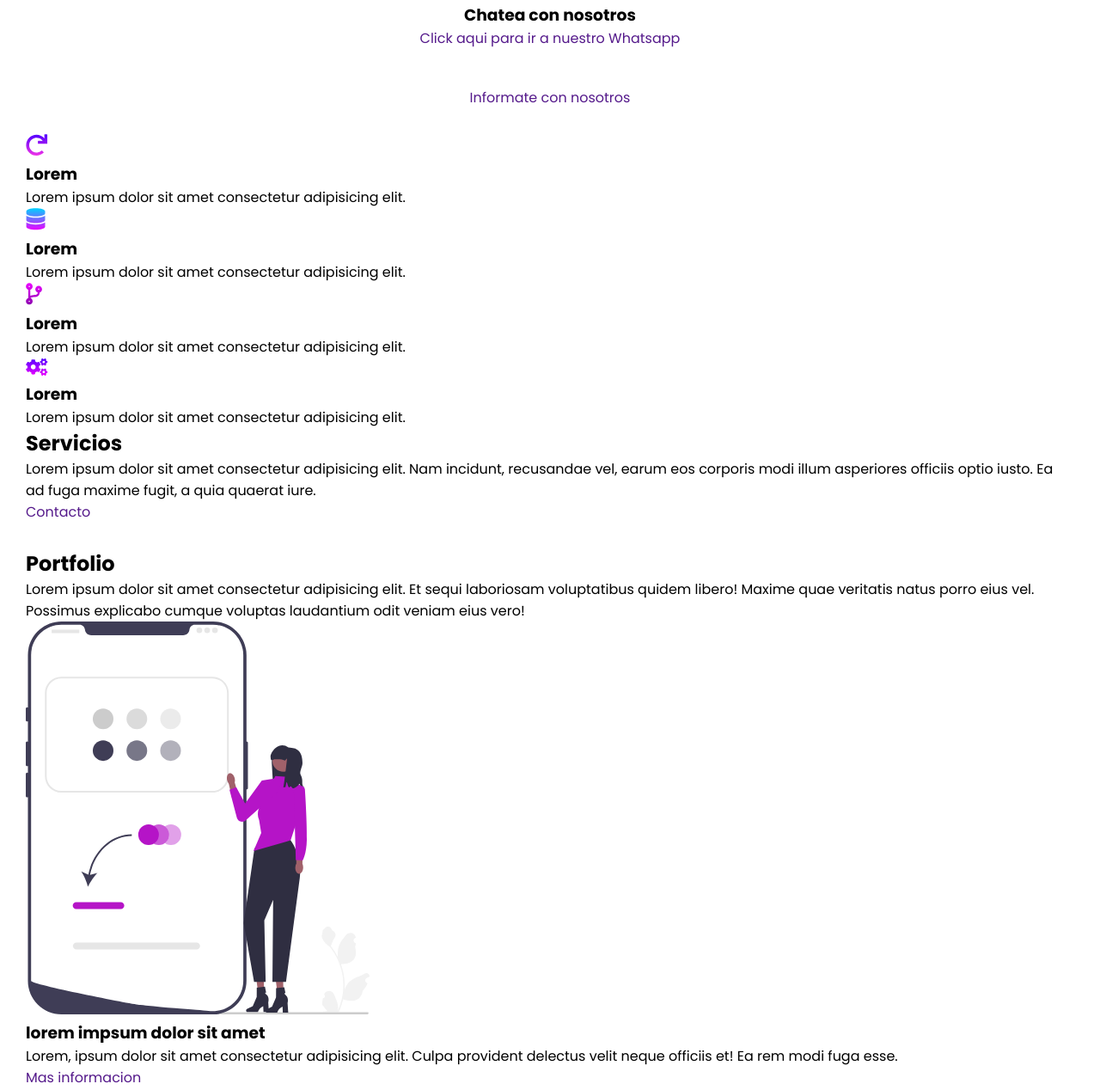
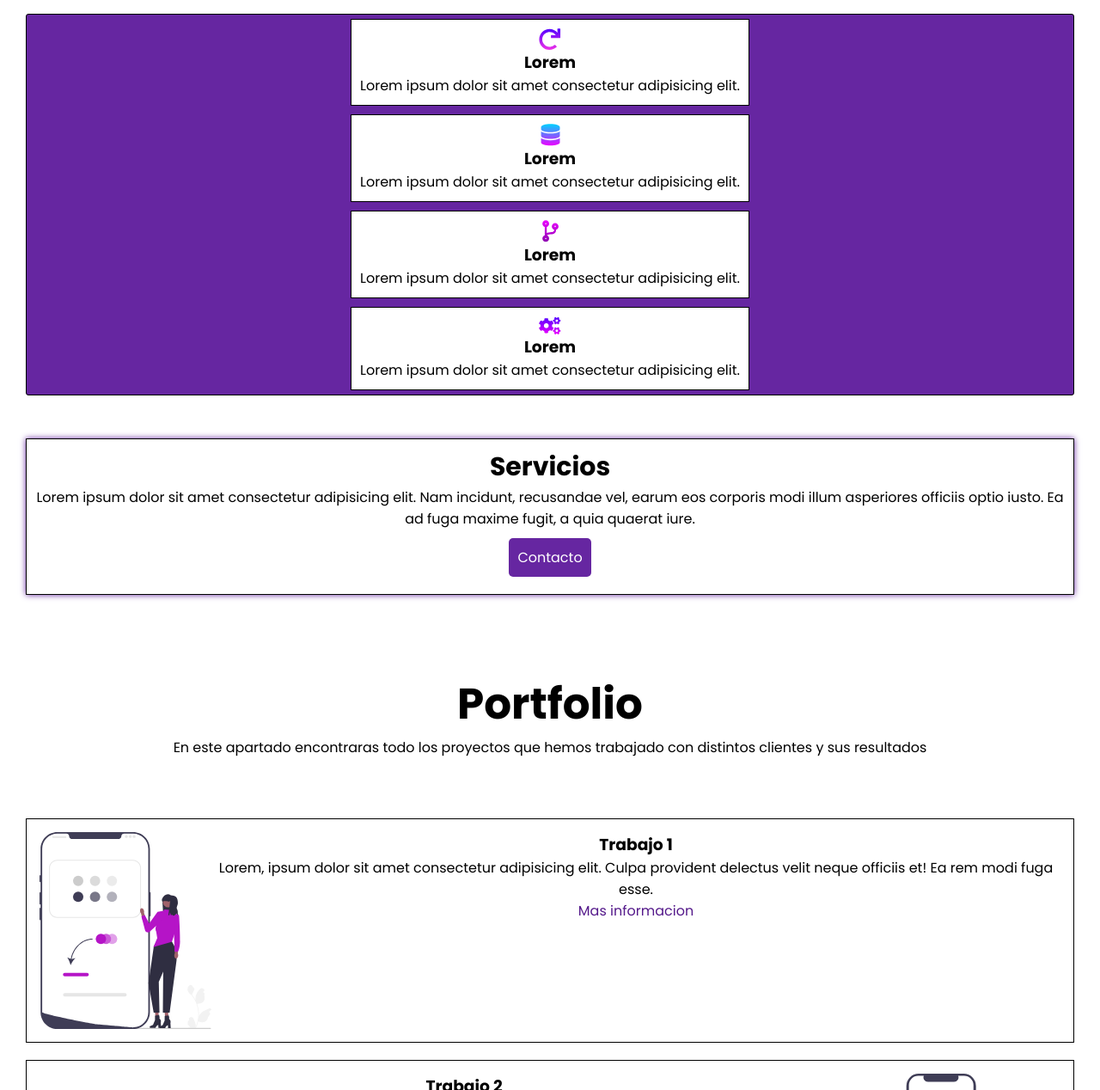
Before and after one commit to ImanolSayago/pagina-tecnologia, a plain HTML site: page index.html in a window 1280 px wide. Shown: the part 1532-2800 px from the top of the page at 86% size. Drawn offline with Linux system fonts and the light colour scheme.

Commit message:
semiterminado-mobile

```diff
--- a/index.html
+++ b/index.html
@@ -58,8 +58,8 @@
 
         <div class="about container">
 
-            <h2>Nostros</h2>
-            <p>     Somos una compania lider en el mercado tecnologico en Argentina.
+            <h2>Nosotros</h2>
+            <p>     Somos una compañia lider en el mercado tecnologico en Argentina.
                 <br>Con mas de 20 años de experiencia en la industria
                 Contamos con mas de 10 sucursales en todo el pais para que puedas acceder a nuestros servicios
             </p>
@@ -89,7 +89,7 @@
 
             </div>
 
-            <a href="" class="boton">Informate con nosotros</a>
+            <a href="" class="boton-about">Informate a fondo!</a>
         </div>
     </section>
 
@@ -145,7 +145,7 @@
                         corporis modi illum asperiores officiis optio iusto. Ea ad fuga maxime fugit, a quia quaerat
                         iure.
                     </p>
-                    <a href="" class="boton">Contacto</a>
+                    <a href="" class="boton-servicios">Contacto</a>
                 </div>
             </div>
         </div>
@@ -156,16 +156,19 @@
         <div class="container">
 
             <div class="container-portfolio">
-                <h2>Portfolio</h2>
-                <p class="portfolio-txt">Lorem ipsum dolor sit amet consectetur adipisicing elit. Et sequi laboriosam
-                    voluptatibus quidem
-                    libero! Maxime quae veritatis natus porro eius vel. Possimus explicabo cumque voluptas laudantium
-                    odit veniam eius vero!</p>
+                <div class="texto-portfolio">
+                    <h2>Portfolio</h2>
+                    <p class="portfolio-txt">En este apartado encontraras
+                        todo los proyectos que hemos trabajado con distintos clientes
+                        y sus resultados
+                    </p>
+                </div>
+
 
                 <div class="contenido-portfolio">
                     <img src="imagenes/portfolio-1.svg" alt="" class="img01">
                     <div class="txt-portfolio">
-                        <h3>lorem impsum dolor sit amet</h3>
+                        <h3>Trabajo 1</h3>
                         <p>Lorem, ipsum dolor sit amet consectetur adipisicing elit. Culpa provident delectus velit
                             neque officiis et! Ea rem modi fuga esse.</p>
                         <a href="" class="boton">Mas informacion</a>
@@ -175,7 +178,7 @@
                 <div class="contenido-portfolio">
 
                     <div class="txt-portfolio">
-                        <h3>lorem impsum dolor sit amet</h3>
+                        <h3>Trabajo 2</h3>
                         <p>Lorem, ipsum dolor sit amet consectetur adipisicing elit. Culpa provident delectus velit
                             neque officiis et! Ea rem modi fuga esse.</p>
                         <a href="" class="boton">Mas informacion</a>
@@ -186,7 +189,7 @@
                 <div class="contenido-portfolio">
                     <img src="imagenes/portfolio-3.svg" alt="" class="img01">
                     <div class="txt-portfolio">
-                        <h3>lorem impsum dolor sit amet</h3>
+                        <h3>Trabajo 3</h3>
                         <p>Lorem, ipsum dolor sit amet consectetur adipisicing elit. Culpa provident delectus velit
                             neque officiis et! Ea rem modi fuga esse.</p>
                         <a href="" class="boton">Mas informacion</a>
--- a/style.css
+++ b/style.css
@@ -23,7 +23,7 @@ header
     background-repeat: no-repeat;
     background-position: center bottom;
     background-size: cover;
-    margin-bottom: 250px;
+
 }
 
 nav
@@ -90,6 +90,11 @@ margin: 30px;
     margin-bottom: 20px;
 }
 
+.img-header
+{
+    width: 0px;
+}
+
 .boton-banner
 {
     background-color: rgb(255, 255, 255);
@@ -134,3 +139,125 @@ margin: 30px;
 {
     width: 70px;
 }
+
+.boton-about
+{
+    background-color: rgb(102, 38, 161);
+    padding: 10px;
+    color: rgb(255, 255, 255);
+    border-radius: 5px;
+}
+
+.boton-about:hover
+{
+    padding: 9px;
+    background-color: rgb(255, 255, 255);
+    color:rgb(102, 38, 161) ;
+    border: 1px solid rgb(102, 38, 161);
+}
+
+.servicios
+{
+    display: flex;
+    flex-direction: column;
+    align-items: center;
+    justify-content: space-around;
+
+}
+
+.servicios-cartas
+{
+    margin-top: 30px;
+    display: flex;
+    flex-direction: column;
+    justify-content: space-around;
+    align-items: center;
+    border: 1px solid black;
+    background-color: rgb(102, 38, 161);
+    border-radius: 3px;
+    margin-bottom: 50px;
+}
+
+.carta
+{
+    display: flex;
+    flex-direction: column;
+    align-items: center;
+    justify-content: space-between;
+    padding: 10px;
+    overflow: hidden;
+    margin: 5px;
+    border: 1px solid rgb(0, 0, 0);
+    background-color: rgb(255, 255, 255);
+    text-align: center;
+}
+
+.servicios-txt
+{
+    display: flex;
+    flex-direction: column;
+    align-items: center;
+    justify-content: space-between;
+    overflow: hidden;
+    padding: 10px;
+    border: 1px solid black;
+    text-align: center;
+    box-shadow: 0px 0px 7px rgb(102, 38, 161);
+}
+
+.servicios-txt h2
+{
+    font-size: 30px;
+}
+
+.boton-servicios
+{
+    background-color: rgb(102, 38, 161);
+    padding: 10px;
+    border-radius: 5px;
+    margin: 10px;
+    color: rgb(255, 255, 255);
+}
+
+.portfolio
+{
+    display: flex;
+    flex-direction: column;
+
+}
+
+.texto-portfolio
+{
+    display:flex;
+    flex-direction: column;
+    align-items: center;
+    justify-content: center;
+    text-align: center;
+    margin-top: 30px;
+    margin-bottom: 70px;
+}
+
+.texto-portfolio h2{
+    font-size: 50px;
+}
+.img01
+{width: 200px;}
+
+.contenido-portfolio
+{
+    display: flex;
+    justify-content: space-between;
+    padding: 15px;
+    border: 1px solid black;
+    margin-top: 20px;
+    overflow: hidden;
+    text-align: center;
+}
+
+.contenido-portfolio h3{
+    font-weight: 700;
+}
+
+.txt-portfolio{
+    text-align: center;
+}
```
